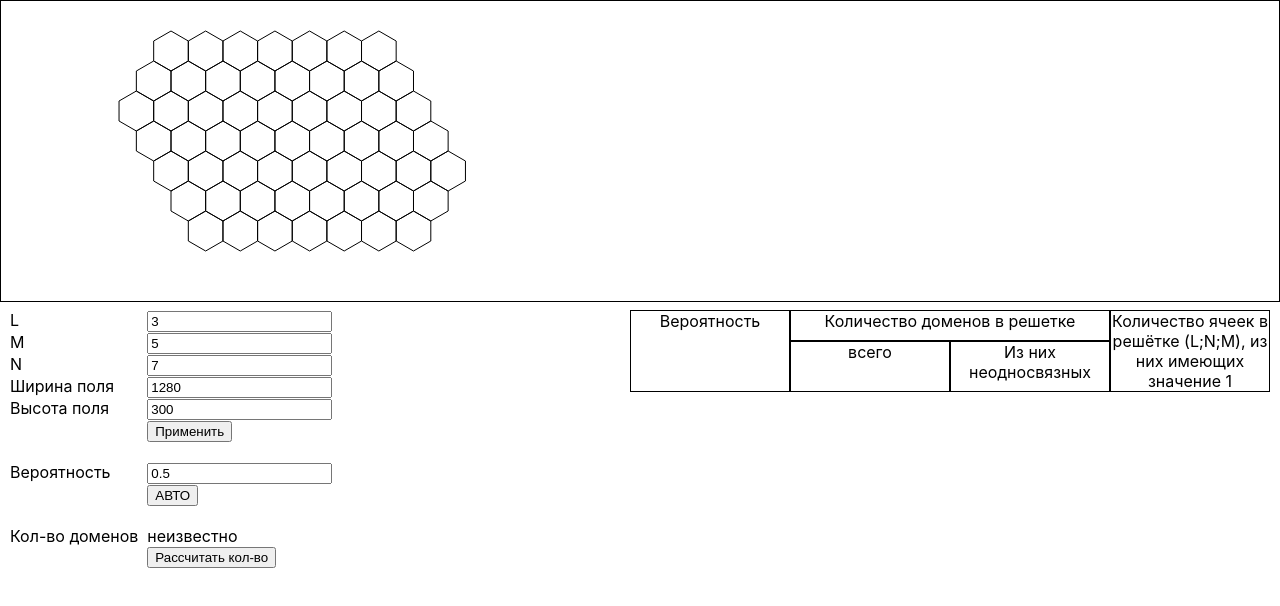
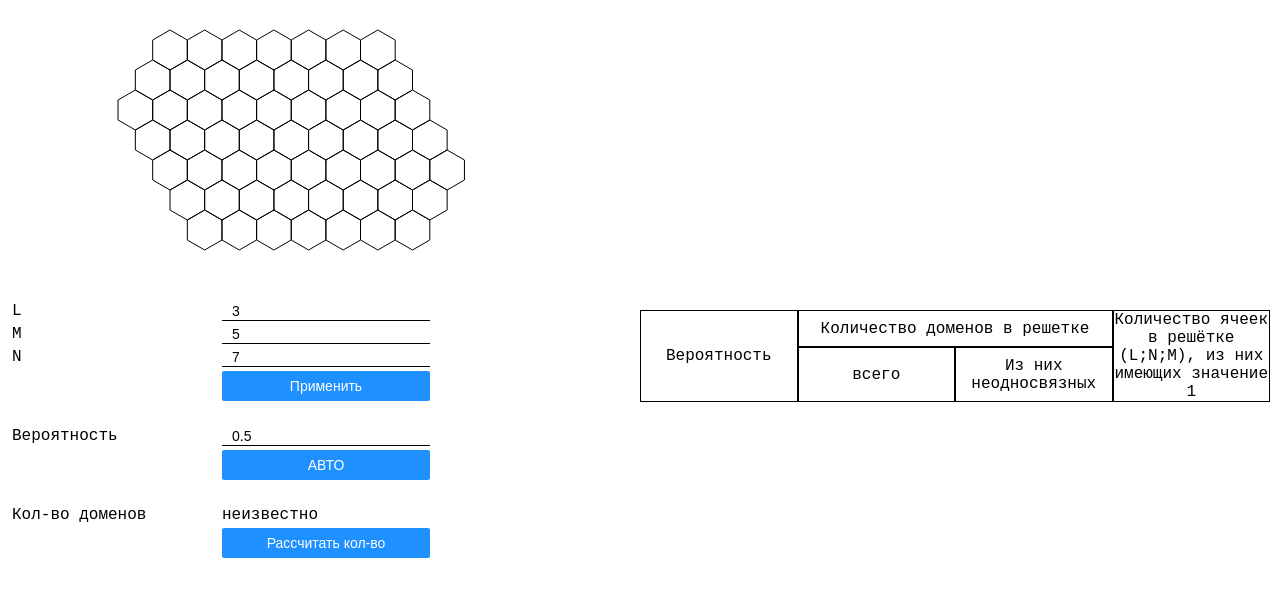
Before and after one commit to hino-2/hexagonal-grid, a React (Create React App) app: page / in a window 1280 px wide. Shown: the top 606 px of the page. Built offline with nearby package versions, Linux system fonts and the light colour scheme.

Commit message:
Styles & Canvas width and height recalculation

```diff
--- a/public/index.html
+++ b/public/index.html
@@ -4,10 +4,9 @@
 		<meta charset="utf-8" />
 		<meta name="viewport" content="width=device-width, initial-scale=1" />
 		<meta name="theme-color" content="#000000" />
-		<title>CB HEXGRID</title>
+		<title>hexgrid</title>
 	</head>
 	<body>
-		<noscript>You need to enable JavaScript to run this app.</noscript>
 		<div id="root"></div>
 	</body>
 </html>
--- a/src/Components/Context/Context.js
+++ b/src/Components/Context/Context.js
@@ -131,7 +131,7 @@ export const ContextProvider = (props) => {
 		M: 5,
 		N: 7,
 		hexSize: 20,
-		canvasSize: { width: window.innerWidth - 2, height: 300 },
+		canvasSize: { width: window.innerWidth - 2, height: 290 },
 		hexMap: [],
 		selected: [],
 		domains: [],
--- a/src/Components/HexGridContainer/style.scss
+++ b/src/Components/HexGridContainer/style.scss
@@ -1,5 +1,6 @@
 canvas {
 	position: absolute;
 	left: 0;
-	border: 1px solid black;
+	// border: 0;
+	// border-bottom: 1px solid black;
 }
--- a/src/Components/Results/Results.js
+++ b/src/Components/Results/Results.js
@@ -10,7 +10,7 @@ const Results = () => {
 	const results = context.results;
 
 	useEffect(() => {
-		resultsDiv.current.style.top = `${context.canvasSize.height + 10}px`;
+		resultsDiv.current.style.top = `${context.canvasSize.height + 20}px`;
 	}, [context.canvasSize.height]);
 
 	return (
--- a/src/Components/Results/style.scss
+++ b/src/Components/Results/style.scss
@@ -2,7 +2,7 @@
 	position: absolute;
 	display: grid;
 	right: 10px;
-	width: 50%;
+	width: calc(50% - 10px);
 
 	.table-header,
 	.table-data {
@@ -14,4 +14,11 @@
 			border: 1px solid black;
 		}
 	}
+
+	.table-header {
+		div {
+			display: grid;
+			align-items: center;
+		}
+	}
 }
--- a/src/Components/Settings/Settings.js
+++ b/src/Components/Settings/Settings.js
@@ -9,8 +9,6 @@ const Settings = () => {
 	const [M, setM] = useState(context.M);
 	const [N, setN] = useState(context.N);
 	const [autoPossibility, setAutoPossibility] = useState(0.5);
-	const [canvasWidth, setCanvasWidth] = useState(window.innerWidth);
-	const [canvasHeight, setCanvasHeight] = useState(context.canvasSize.height);
 	const [domainsCount, setDomainsCount] = useState("неизвестно");
 
 	const settingsDiv = useRef();
@@ -23,13 +21,11 @@ const Settings = () => {
 		if (e.target.id === "L") setL(e.target.value);
 		if (e.target.id === "M") setM(e.target.value);
 		if (e.target.id === "N") setN(e.target.value);
-		if (e.target.id === "canvasWidth") setCanvasWidth(e.target.value);
-		if (e.target.id === "canvasHeight") setCanvasHeight(e.target.value);
 		if (e.target.id === "autoPoss") setAutoPossibility(e.target.value);
 	};
 
 	const changeGridDimensions = () => {
-		if (isNaN(L) || isNaN(M) || isNaN(N) || isNaN(canvasWidth) || isNaN(canvasHeight)) {
+		if (isNaN(L) || isNaN(M) || isNaN(N)) {
 			alert("Размеры должны быть числами");
 			return;
 		}
@@ -39,17 +35,15 @@ const Settings = () => {
 			return;
 		}
 
-		if (canvasWidth <= 0 || canvasWidth > 2000 || canvasHeight <= 0 || canvasHeight > 2000) {
-			alert("Размеры поля должны быть от 1 до 1000");
-			return;
-		}
-
 		context.changeHexGridParams({
 			L: parseInt(L),
 			M: parseInt(M),
 			N: parseInt(N),
 			canvasSize: {
-				width: parseInt(canvasWidth),
+				width:
+					(parseInt(M) - parseInt(L) + parseInt(N)) * Math.sqrt(3) * context.hexSize +
+					100 +
+					(((parseInt(L) + 1) * 3) / 4) * context.hexSize,
 				height: ((parseInt(L) + parseInt(M)) * context.hexSize * 2 * 3) / 4 + 50,
 			},
 		});
@@ -90,18 +84,6 @@ const Settings = () => {
 			<div>
 				<input type="text" value={N} onChange={handleChange} id="N" />
 			</div>
-			<div>
-				<label htmlFor="canvasWidth">Ширина поля</label>&nbsp;&nbsp;
-			</div>
-			<div>
-				<input type="text" value={canvasWidth} onChange={handleChange} id="canvasWidth" />
-			</div>
-			<div>
-				<label htmlFor="canvasHeight">Высота поля</label>&nbsp;&nbsp;
-			</div>
-			<div>
-				<input type="text" value={canvasHeight} onChange={handleChange} id="canvasHeight" />
-			</div>
 			<div>&nbsp;</div>
 			<div>
 				<button onClick={changeGridDimensions}>Применить</button>
--- a/src/Components/Settings/style.scss
+++ b/src/Components/Settings/style.scss
@@ -2,6 +2,46 @@
 	position: absolute;
 	left: 10px;
 	display: grid;
-	grid-template-columns: 1fr 5fr;
+	grid-template-columns: 1fr 2fr;
 	justify-content: start;
+	width: calc(50% - 10px);
+
+	div {
+		margin: 2px;
+	}
+
+	input {
+		width: calc(50% - 12px);
+		font-size: 14px;
+		border: 0;
+		border-bottom: 1px solid black;
+		border-radius: 2px 2px 0 0;
+		padding-left: 10px;
+		outline-color: red;
+		background-color: white;
+		transition: background-color 0.2s;
+
+		&:hover {
+			background-color: rgb(214, 214, 214);
+			transition: background-color 0.2s;
+		}
+	}
+
+	button {
+		width: 50%;
+		height: 30px;
+		outline: 0;
+		border: 0;
+		border-radius: 2px;
+		background-color: dodgerblue;
+		font-size: 14px;
+		color: #ffffff;
+		cursor: pointer;
+		transition: background-color 0.2s;
+
+		&:hover {
+			background-color: rgb(23, 113, 202);
+			transition: background-color 0.2s;
+		}
+	}
 }
--- a/src/index.scss
+++ b/src/index.scss
@@ -1,13 +1,8 @@
-body {
-  margin: 0;
-  font-family: -apple-system, BlinkMacSystemFont, 'Segoe UI', 'Roboto', 'Oxygen',
-    'Ubuntu', 'Cantarell', 'Fira Sans', 'Droid Sans', 'Helvetica Neue',
-    sans-serif;
-  -webkit-font-smoothing: antialiased;
-  -moz-osx-font-smoothing: grayscale;
+html {
+	font-family: "Roboto Mono", monospace;
+	margin: 0;
 }
 
-code {
-  font-family: source-code-pro, Menlo, Monaco, Consolas, 'Courier New',
-    monospace;
+body {
+	margin: 0;
 }
```
Also changed, not shown: 2 other files (tests, documents, lock files or other folders).
